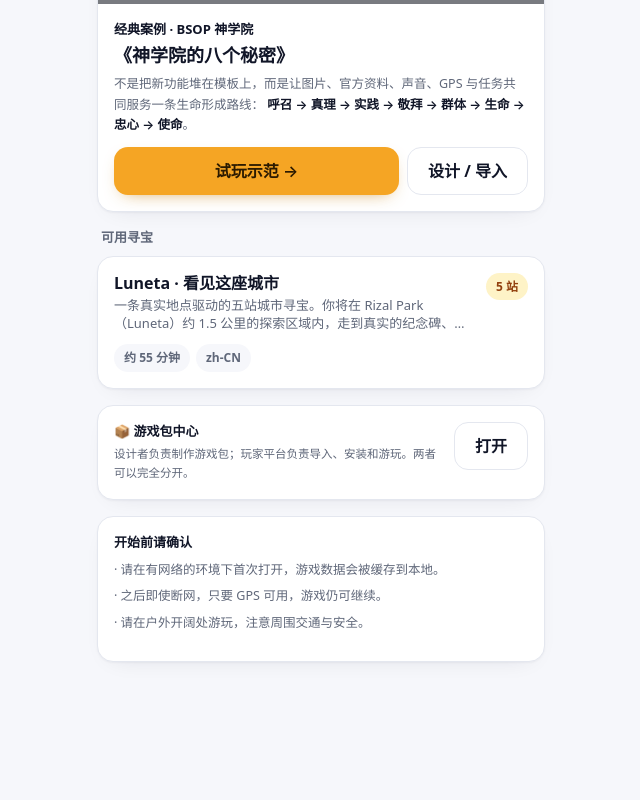
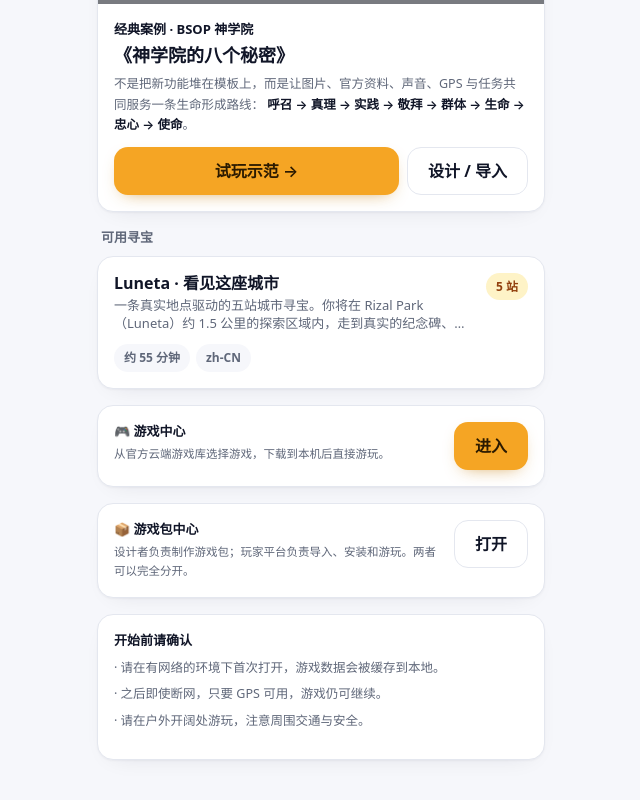
Before and after one commit to zemeiyu2-lgtm/mos-scene-hunt, a Next.js app: page / in a window 1280 px wide. Shown: the part 716-1516 px from the top of the page, without its empty margins (319-959 px from the left). Before the commit the page ends 1450 px from the top, so only its background shows below. Built offline with nearby package versions, Linux system fonts and the light colour scheme; no server answers; grey boxes are pictures that could not be loaded.

Commit message:
feat(scene-hunt): add game center entry to home

```diff
--- a/app/page.tsx
+++ b/app/page.tsx
@@ -177,6 +177,16 @@ export default function HomePage() {
       <section className="card mt-4 p-4">
         <div className="flex items-start justify-between gap-3">
           <div>
+            <p className="text-[13px] font-semibold">🎮 游戏中心</p>
+            <p className="mt-1 text-[11.5px] leading-relaxed text-[var(--muted)]">从官方云端游戏库选择游戏，下载到本机后直接游玩。</p>
+          </div>
+          <Link href="/games" className="btn btn-primary shrink-0">进入</Link>
+        </div>
+      </section>
+
+      <section className="card mt-4 p-4">
+        <div className="flex items-start justify-between gap-3">
+          <div>
             <p className="text-[13px] font-semibold">📦 游戏包中心</p>
             <p className="mt-1 text-[11.5px] leading-relaxed text-[var(--muted)]">设计者负责制作游戏包；玩家平台负责导入、安装和游玩。两者可以完全分开。</p>
           </div>
```
